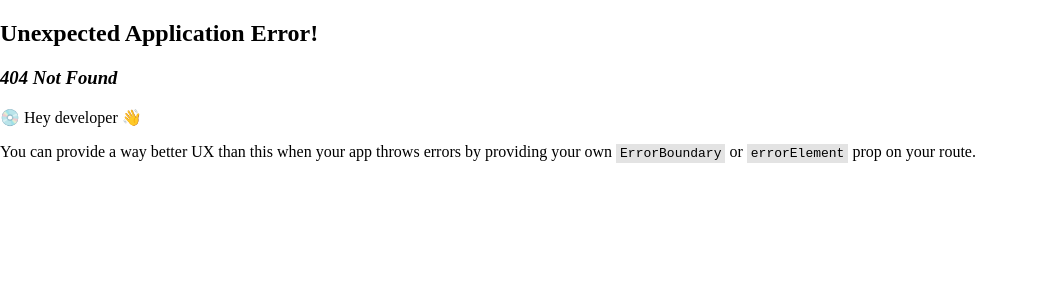
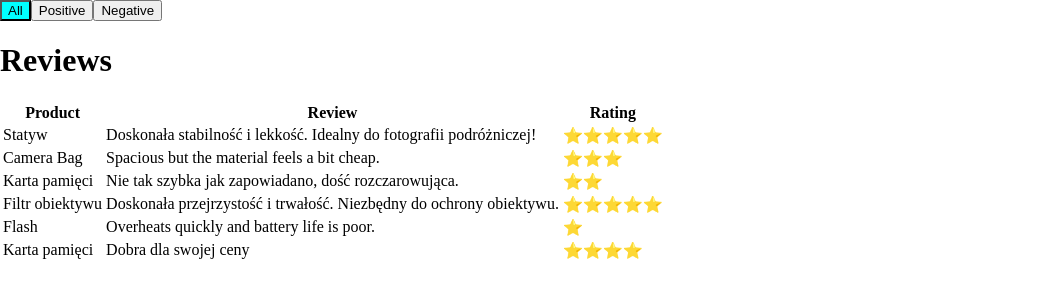
Before and after one commit to PetrashU/Dashboard, a React (Create React App) app in the folder seller-dashboard-app/: page /reviews in a window 1280 px wide. Before the commit this address had no page. Shown: the top 300 px of the page, without its empty margins (0-1038 px from the left). Built offline with nearby package versions, Linux system fonts and the light colour scheme.

Commit message:
Simple reviews page

```diff
--- a/seller-dashboard-app/src/App.tsx
+++ b/seller-dashboard-app/src/App.tsx
@@ -2,6 +2,7 @@ import React, { useEffect } from 'react';
 import Login from './page/login/Login';
 import { RouterProvider, createBrowserRouter, useNavigate, useSearchParams } from 'react-router-dom';
 import Dashboard from './page/dashboard/Dashboard';
+import ReviewsPage from './page/dataPages/reviewsPage';
 import { Provider, useDispatch, useSelector } from 'react-redux';
 import { RootState } from './redux/store/store';
 import { reLogin } from './redux/reducer/authSlice';
@@ -15,6 +16,10 @@ function App() {
       {
         path : "/home",
         element: <Dashboard/>
+      },
+      {
+      path : "/reviews",
+      element: <ReviewsPage/>
       }
     ])
 
--- a/seller-dashboard-app/src/component/widget/ReviewsWidg.tsx
+++ b/seller-dashboard-app/src/component/widget/ReviewsWidg.tsx
@@ -5,13 +5,14 @@ import { FontAwesomeIcon } from '@fortawesome/react-fontawesome';
 import { faStar, faStar as farStar } from '@fortawesome/free-solid-svg-icons';
 import { useSelector } from 'react-redux';
 import { RootState } from '../../redux/store/store';
+import { useNavigate } from 'react-router-dom';
 
 const ReviewsWidget = () => {
   const [selectedFilter, setSelectedFilter] = useState('All');
   const [visibleReviews, setVisibleReviews] = useState(5);
   const language = useSelector((state: RootState) => {
     return state.language.currentLanguage;
-})
+  })
 
   const reviewsToShow = () => {
     if (selectedFilter === 'All') {
@@ -29,8 +30,10 @@ const ReviewsWidget = () => {
     setVisibleReviews(5);
   };
 
-  const handleMoreButtonClick = () => {
-    //TODO redirection
+  const nav = useNavigate();
+
+  const handleMoreButtonClick = (filter: string) => {
+    nav(`/reviews?filter=${filter}`);
   };
 
   const renderStars = (rating: number): JSX.Element[] => {
@@ -100,8 +103,8 @@ const ReviewsWidget = () => {
         )}
       </div>
       <div className='redirect-button-container'>
-        <button className="redirect-button" onClick={handleMoreButtonClick}>
-        {language === 'English' ? 'SHOW MORE' : 'ZOBACZ WIĘCEJ'}
+        <button className="redirect-button" onClick={() => handleMoreButtonClick(selectedFilter)}>
+          {language === 'English' ? 'SHOW MORE' : 'ZOBACZ WIĘCEJ'}
         </button>
       </div>
     </div>
--- /dev/null
+++ b/seller-dashboard-app/src/page/dataPages/pages.css
@@ -0,0 +1,3 @@
+.active{
+    background-color: aqua;
+}
--- a/seller-dashboard-app/src/page/dataPages/reviewsPage.tsx
+++ b/seller-dashboard-app/src/page/dataPages/reviewsPage.tsx
@@ -1,9 +1,79 @@
-import React from 'react'
+import React, { useState, useEffect } from 'react';
+import { useLocation } from 'react-router-dom';
+import { reviews, Review } from '../../data/fakedata';
+import './pages.css'
 
 const ReviewsPage = () => {
+  const { search } = useLocation();
+  const searchParams = new URLSearchParams(search);
+  const initialFilter = searchParams.get('filter') || 'All';
+
+  const [selectedFilter, setSelectedFilter] = useState(initialFilter);
+  const [filteredReviews, setFilteredReviews] = useState<Review[]>([]);
+
+  useEffect(() => {
+    let filtered;
+    if (selectedFilter === 'Positive') {
+      filtered = reviews.filter(review => review.stars >= 4);
+    } else if (selectedFilter === 'Negative') {
+      filtered = reviews.filter(review => review.stars <= 2);
+    } else {
+      filtered = reviews;
+    }
+    setFilteredReviews(filtered);
+  }, [selectedFilter]);
+
+  const handleFilterChange = (filter: string) => {
+    setSelectedFilter(filter);
+  };
+
   return (
-    <div>ReviewsPage</div>
-  )
-}
+    <div>
+      <div>
+        <button
+          onClick={() => handleFilterChange('All')}
+          className={selectedFilter === 'All' ? 'active' : ''}
+        >
+          All
+        </button>
+        <button
+          onClick={() => handleFilterChange('Positive')}
+          className={selectedFilter === 'Positive' ? 'active' : ''}
+        >
+          Positive
+        </button>
+        <button
+          onClick={() => handleFilterChange('Negative')}
+          className={selectedFilter === 'Negative' ? 'active' : ''}
+        >
+          Negative
+        </button>
+      </div>
+      <h1>Reviews</h1>
+      {filteredReviews.length === 0 ? (
+        <p>No reviews found for this category.</p>
+      ) : (
+        <table>
+          <thead>
+            <tr>
+              <th>Product</th>
+              <th>Review</th>
+              <th>Rating</th>
+            </tr>
+          </thead>
+          <tbody>
+            {filteredReviews.map(review => (
+              <tr key={review.id}>
+                <td>{review.product}</td>
+                <td>{review.text}</td>
+                <td>{'⭐'.repeat(review.stars)}</td>
+              </tr>
+            ))}
+          </tbody>
+        </table>
+      )}
+    </div>
+  );
+};
 
-export default ReviewsPage
+export default ReviewsPage;
```
